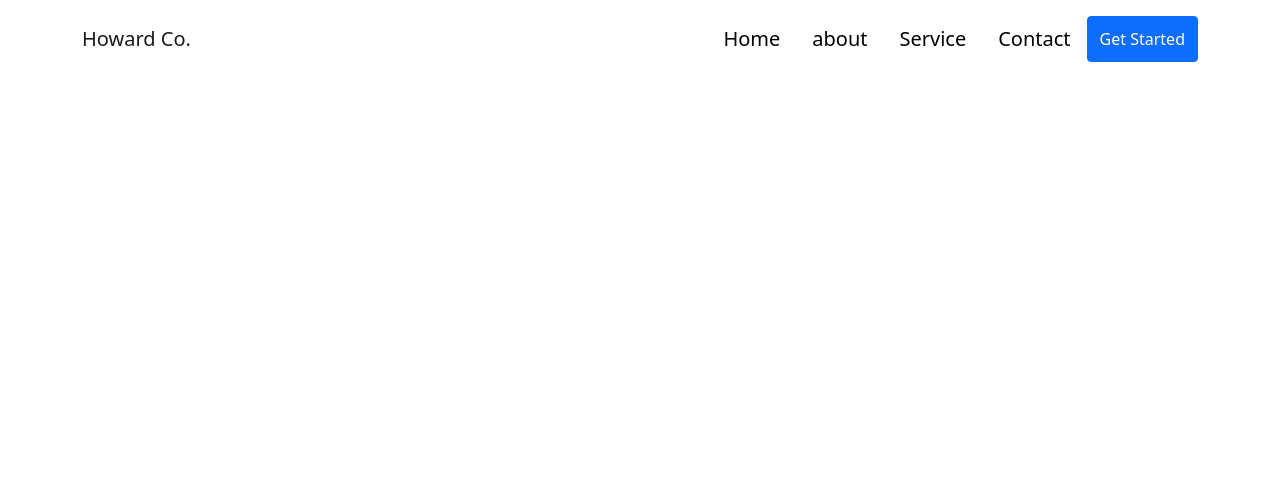
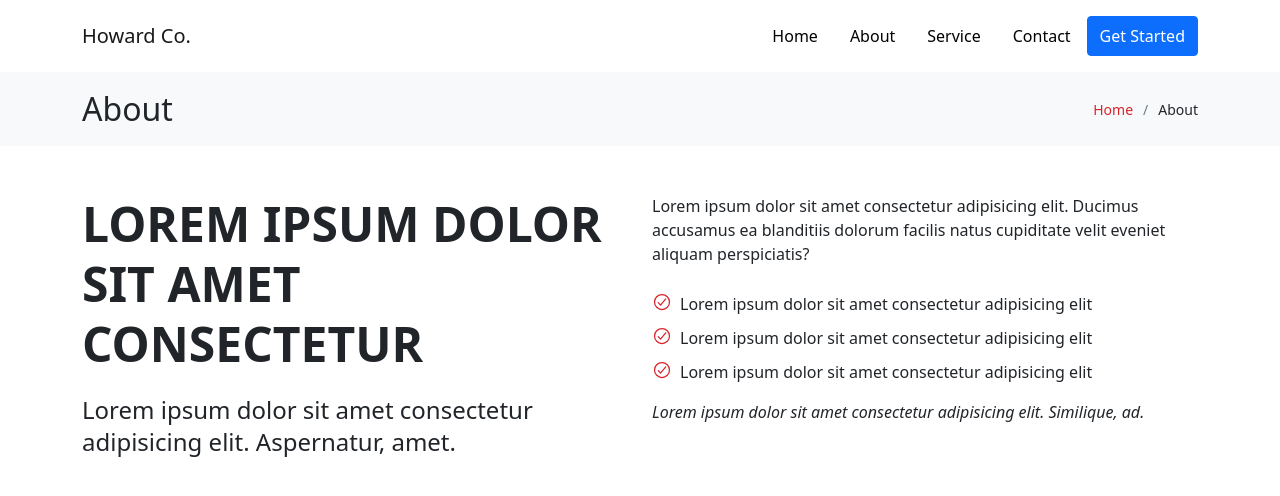
Before and after one commit to HowardMui/Howard-company2, a React (Create React App) app in the folder client/: page /about in a window 1280 px wide. Shown: the top 496 px of the page. Built offline with nearby package versions, Linux system fonts and the light colour scheme.

Commit message:
Added page heading

```diff
--- a/client/src/App.js
+++ b/client/src/App.js
@@ -1,4 +1,4 @@
-import React from "react";
+import React, { useState } from "react";
 import Header from "./components/Header/Header";
 import { Container } from "react-bootstrap";
 import { BrowserRouter as Router, Switch, Route, Link } from "react-router-dom";
@@ -8,17 +8,18 @@ import Service from "./components/Service/Service";
 import Contact from "./components/Contact/Contact";
 
 const App = () => {
+  // useState[position, setPosition] = ("sticky");
+
   return (
     <>
       <Router>
         <Header />
         <Switch>
           <Route exact path="/" component={Hero}></Route>
-          <Container>
-            <Route exact path="/about" component={About}></Route>
-            <Route exact path="/service" component={Service}></Route>
-            <Route exact path="/contact" component={Contact}></Route>
-          </Container>
+
+          <Route exact path="/about" component={About}></Route>
+          <Route exact path="/service" component={Service}></Route>
+          <Route exact path="/contact" component={Contact}></Route>
         </Switch>
       </Router>
     </>
--- a/client/src/components/About/About.js
+++ b/client/src/components/About/About.js
@@ -1,10 +1,41 @@
 import React from "react";
+import { Col, Container, Row } from "react-bootstrap";
+import { Link } from "react-router-dom";
+import PageHeading from "../partials/PageHeading";
+import "./about.scss";
+import { IoCheckmarkCircleOutline } from "react-icons/io5";
 
 const About = () => {
   return (
-    <div>
-      <p>Hello</p>
-    </div>
+    <section className="aboutSection" id="aboutSection">
+      <PageHeading />
+      <Container>
+        <Row className="py-5 content">
+          <Col lg="6" className="left-col">
+            <h2>Lorem ipsum dolor sit amet consectetur</h2>
+            <h3>Lorem ipsum dolor sit amet consectetur adipisicing elit. Aspernatur, amet.</h3>
+          </Col>
+          <Col lg="6" className=" right-col">
+            <p>Lorem ipsum dolor sit amet consectetur adipisicing elit. Ducimus accusamus ea blanditiis dolorum facilis natus cupiditate velit eveniet aliquam perspiciatis?</p>
+            <ul className="list-unstyled">
+              <li>
+                <IoCheckmarkCircleOutline />
+                <p className="d-inline">Lorem ipsum dolor sit amet consectetur adipisicing elit</p>
+              </li>
+              <li>
+                <IoCheckmarkCircleOutline />
+                <p className="d-inline">Lorem ipsum dolor sit amet consectetur adipisicing elit</p>
+              </li>
+              <li>
+                <IoCheckmarkCircleOutline />
+                <p className="d-inline">Lorem ipsum dolor sit amet consectetur adipisicing elit</p>
+              </li>
+            </ul>
+            <p className="fst-italic">Lorem ipsum dolor sit amet consectetur adipisicing elit. Similique, ad.</p>
+          </Col>
+        </Row>
+      </Container>
+    </section>
   );
 };
 
--- /dev/null
+++ b/client/src/components/About/about.scss
@@ -0,0 +1,40 @@
+@import "../../styles/styles.scss";
+
+#aboutSection {
+  & .content {
+    & .left-col {
+      & h2 {
+        font-weight: 700;
+        font-size: 48px;
+        line-height: 60px;
+        margin-bottom: 20px;
+        text-transform: uppercase;
+      }
+      & h3 {
+        font-weight: 500;
+        line-height: 32px;
+        font-size: 24px;
+      }
+    }
+
+    & .right-col {
+      & p {
+        margin-top: 0;
+        margin-bottom: 1rem;
+      }
+      & ul {
+        & li {
+          padding: 10px 0 0 28px;
+          position: relative;
+
+          & svg {
+            left: 0;
+            position: absolute;
+            font-size: 20px;
+            color: #d9232d;
+          }
+        }
+      }
+    }
+  }
+}
--- a/client/src/components/Contact/Contact.js
+++ b/client/src/components/Contact/Contact.js
@@ -1,9 +1,10 @@
 import React from "react";
+import PageHeading from "../partials/PageHeading";
 
 const Contact = () => {
   return (
     <div>
-      <p>This is Contact</p>
+      <PageHeading />
     </div>
   );
 };
--- a/client/src/components/Header/Header.js
+++ b/client/src/components/Header/Header.js
@@ -1,12 +1,10 @@
-import React from "react";
+import React, { useState } from "react";
 import { Button, Container, Navbar, Nav } from "react-bootstrap";
 import "./header.scss";
 import { IoMenuSharp } from "react-icons/io5";
 import { Link } from "react-router-dom";
 
 const Header = () => {
-  // let styles = classNames("p-5", "bg-warning");
-
   return (
     <Navbar className="py-3" expand="md" fixed="top">
       <Container>
@@ -17,7 +15,7 @@ const Header = () => {
         <Navbar.Collapse>
           <Nav className="ms-auto">
             <Link to="/">Home</Link>
-            <Link to="/about">about</Link>
+            <Link to="/about">About</Link>
             <Link to="/service">Service</Link>
             <Link to="/contact">Contact</Link>
             <Button>Get Started</Button>
--- a/client/src/components/Hero/Hero.js
+++ b/client/src/components/Hero/Hero.js
@@ -17,7 +17,7 @@ const Hero = () => {
   ];
 
   return (
-    <Carousel fade id="hero" className="vw-100 vh-100" nextIcon={nextBtn} prevIcon={prevBtn}>
+    <Carousel fade id="hero" className="vw-100 vh-100" interval={10000} nextIcon={nextBtn} prevIcon={prevBtn}>
       {Items.map((item) => (
         <Carousel.Item>
           <img className="d-block w-100 h-100" src={item.image} alt="First slide" />
--- a/client/src/components/Hero/hero.scss
+++ b/client/src/components/Hero/hero.scss
@@ -3,6 +3,17 @@
 #hero {
   & .carousel-indicators {
     & button {
+      width: 12px;
+      height: 12px;
+      transition: 0.4s;
+      &:hover {
+        background-color: $text-hover-color;
+        transform: translateY(-3px);
+      }
+    }
+    & .active {
+      background-color: $text-hover-color;
+      transform: translateY(-3px);
     }
   }
 
@@ -11,6 +22,10 @@
 
     & .carousel-item {
       height: 100%;
+      // display: flex;
+      // justify-content: center;
+      // align-items: center;
+      // bottom: 0;
 
       &::before {
         content: "";
@@ -29,7 +44,7 @@
 
       & .carousel-caption {
         bottom: 0;
-        top: 50%;
+        top: 45%;
       }
     }
   }
--- a/client/src/components/Service/Service.js
+++ b/client/src/components/Service/Service.js
@@ -1,9 +1,10 @@
 import React from "react";
+import PageHeading from "../partials/PageHeading";
 
 const Service = () => {
   return (
     <div>
-      <p>This is service</p>
+      <PageHeading />
     </div>
   );
 };
--- /dev/null
+++ b/client/src/components/partials/PageHeading.js
@@ -0,0 +1,26 @@
+import React from "react";
+import { Container } from "react-bootstrap";
+import { Link, useLocation } from "react-router-dom";
+import "./pageheading.scss";
+
+const PageHeading = () => {
+  let location = useLocation();
+
+  return (
+    <div className="section-heading" id="section-heading">
+      <Container>
+        <div className="section-div">
+          <h3 className="text-capitalize">{location.pathname.substr(1)}</h3>
+          <ul>
+            <li>
+              <Link to="/">Home</Link>
+            </li>
+            <li className="text-capitalize">{location.pathname.substr(1)}</li>
+          </ul>
+        </div>
+      </Container>
+    </div>
+  );
+};
+
+export default PageHeading;
--- /dev/null
+++ b/client/src/components/partials/pageheading.scss
@@ -0,0 +1,40 @@
+@import "../../styles/styles.scss";
+
+#section-heading {
+  @include sectionMarginTop();
+
+  & .section-div {
+    @include displayFlex(space-between);
+
+    & h3 {
+      font-size: 32px;
+      font-weight: 300;
+      margin: 0;
+    }
+
+    & ul {
+      display: flex;
+      flex-wrap: wrap;
+      list-style: none;
+      padding: 0;
+      margin: 0;
+      font-size: 14px;
+
+      & a {
+        text-decoration: none;
+        color: #d9232d;
+      }
+
+      & li + li {
+        padding-left: 10px;
+      }
+
+      & li + li::before {
+        display: inline-block;
+        padding-right: 10px;
+        color: #6b7b8d;
+        content: "/";
+      }
+    }
+  }
+}
--- a/client/src/styles/_mixins.scss
+++ b/client/src/styles/_mixins.scss
@@ -16,3 +16,15 @@
   text-decoration: none;
   transition: color 0.4s ease-in-out, background-color 0.15s ease-in-out, border-color 0.15s ease-in-out;
 }
+
+@mixin sectionMarginTop {
+  margin-top: 4.5rem;
+  background: $Pageheading-bg-color;
+  padding: 18px 0;
+}
+
+@mixin displayFlex($value) {
+  display: flex;
+  justify-content: $value;
+  align-items: center;
+}
--- a/client/src/styles/_variables.scss
+++ b/client/src/styles/_variables.scss
@@ -3,8 +3,9 @@
 $bg-white-color: #fff;
 $text-hover-color: palevioletred;
 $black: #000;
+$Pageheading-bg-color: #f8f9fa;
 
 // font-size
 
-$text-font-size: 1.25rem;
+$text-font-size: 1rem;
 $btn-font-size: 1.75rem;
```
Also changed, not shown: 1 other file (tests, documents, lock files or other folders).
